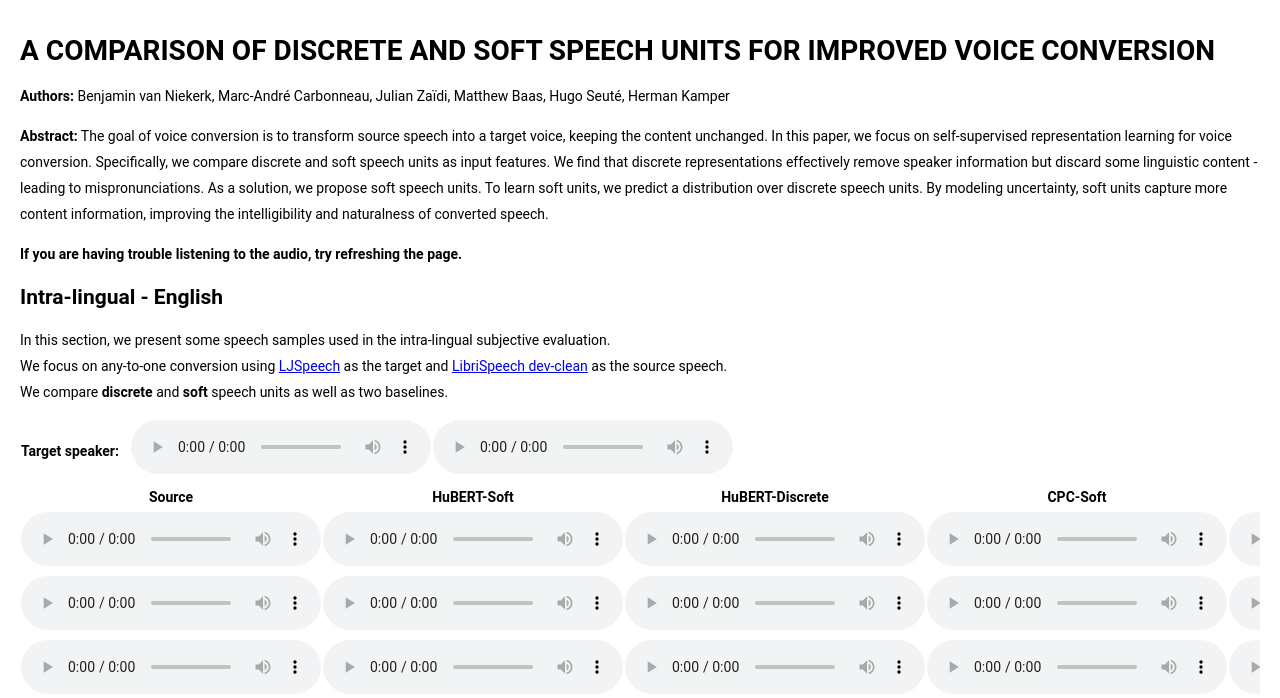
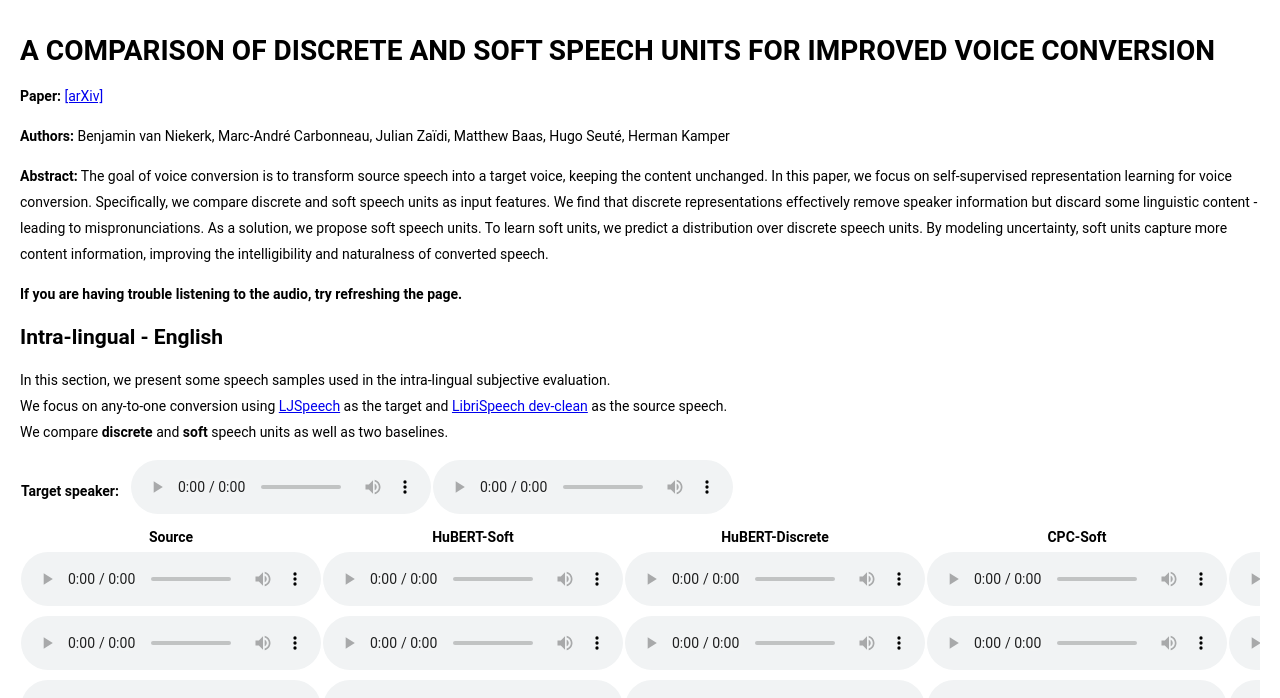
Before and after one commit to Ubisoft-LaForge/Ubisoft-LaForge.github.io, a plain HTML site: page speech/soft-vc/index.htm in a window 1280 px wide. Shown: the part 100-798 px from the top of the page. Drawn offline with Linux system fonts and the light colour scheme.

Commit message:
added ArXiv link

```diff
--- a/speech/soft-vc/index.htm
+++ b/speech/soft-vc/index.htm
@@ -88,6 +88,7 @@
 		<!-- <p></p> -->
 		<!-- <p><b>Paper:</b> <a href="">[arXiv]</a></p> -->
 		<!-- <p></p> -->
+		<p><b>Paper:</b> <a href="https://arxiv.org/abs/2111.02392">[arXiv]</a></p>
 		<p>
 			<b>Authors:</b>
 			Benjamin van Niekerk, Marc-André Carbonneau, Julian Zaïdi, Matthew Baas, Hugo Seuté, Herman Kamper
```
